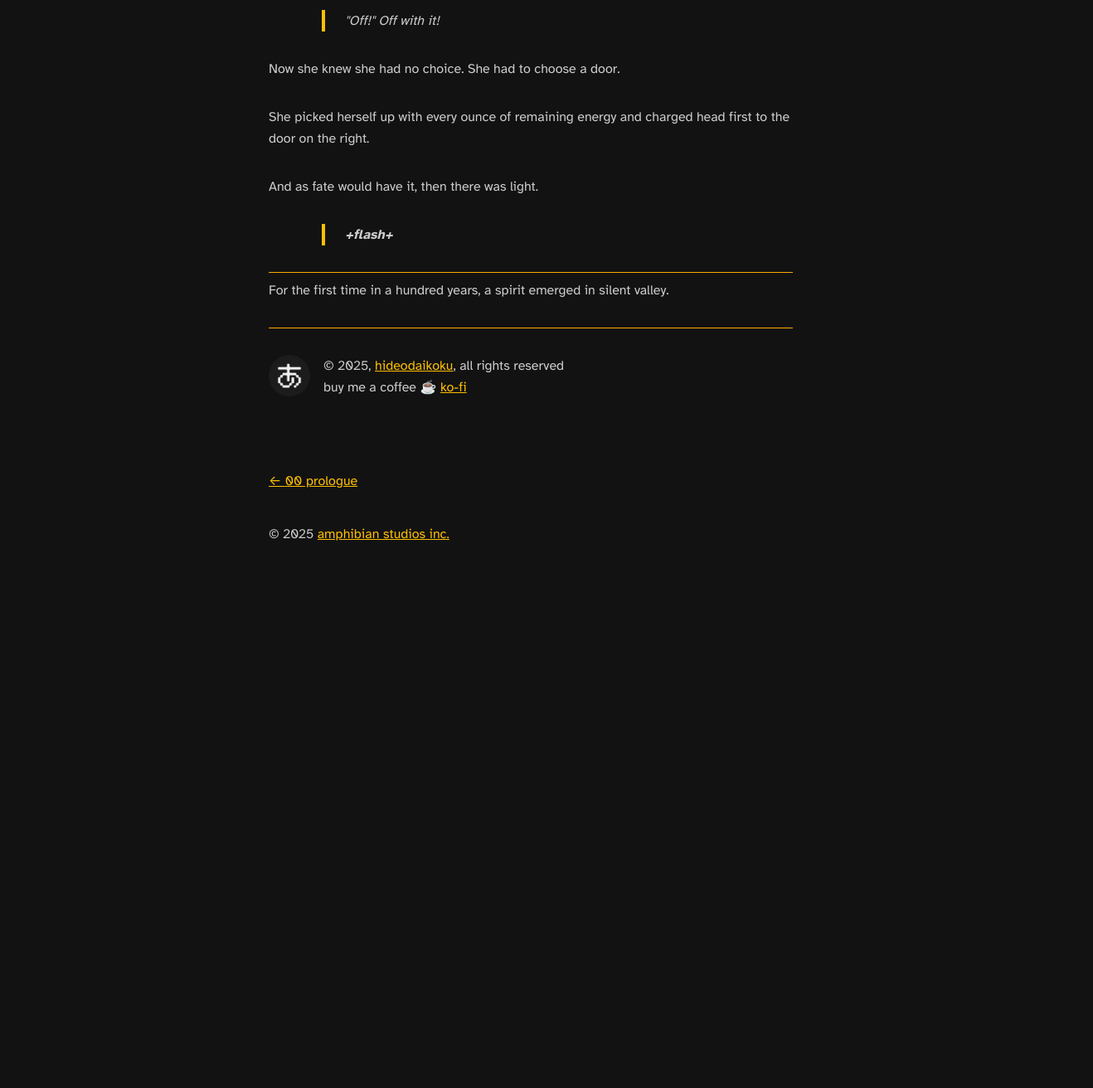
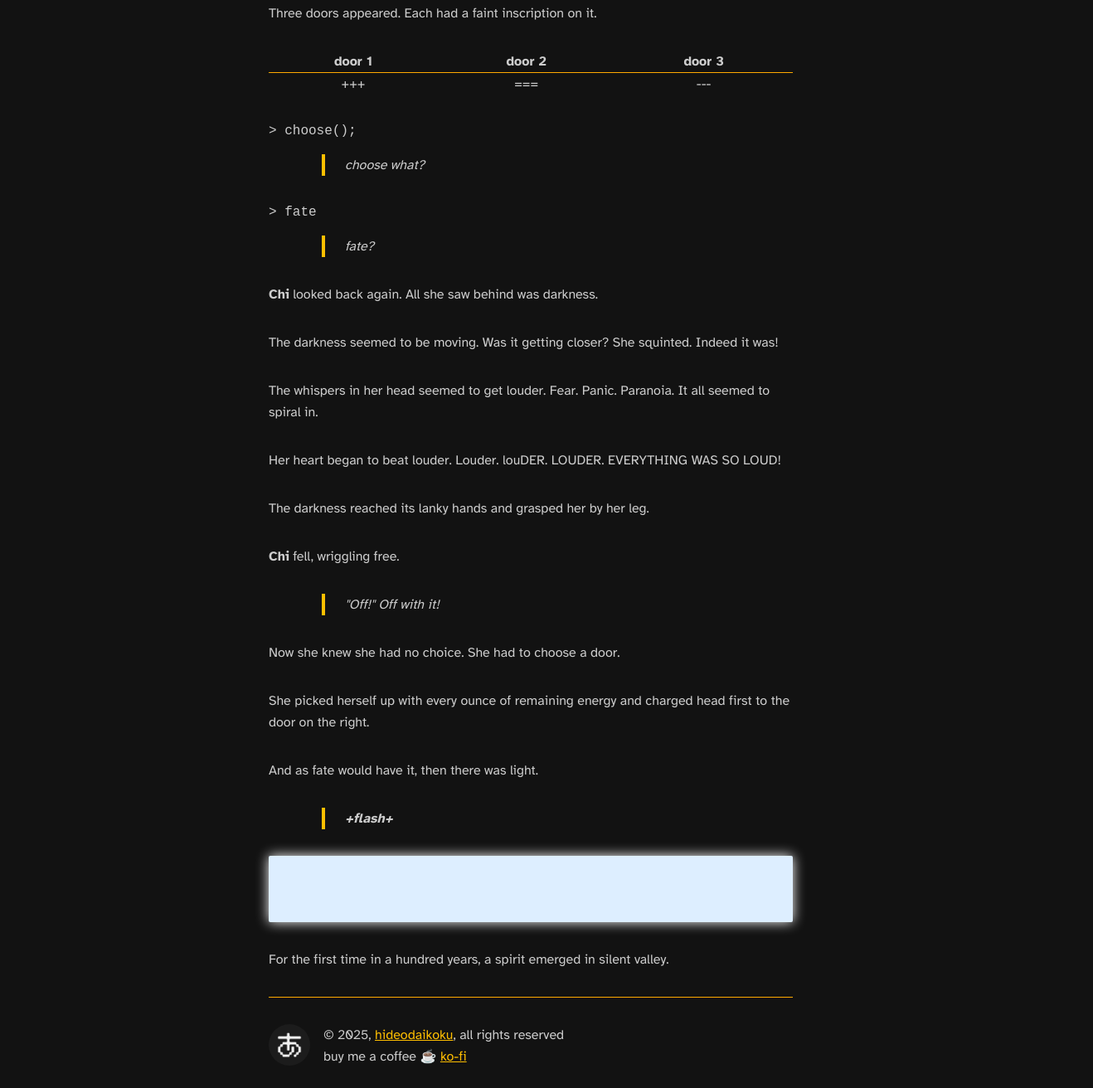
Before and after one commit to hideodaikoku/silent-valley, a Gatsby site: page /01-plunge/ in a window 1280 px wide. Shown: the part 6331-7643 px from the top of the page at 83% size, 1318 px wide, since content can reach past the window. Before the commit the page ends 7051 px from the top, so only its background shows below. Built offline with nearby package versions, Linux system fonts and the light colour scheme; Gatsby itself is replaced by a stand-in of ours; some packages are replaced by stand-ins of ours; code samples lack their colours.

Commit message:
update images

```diff
--- a/content/blog/01-plunge/index.md
+++ b/content/blog/01-plunge/index.md
@@ -174,6 +174,8 @@ it was a door.
 
 <br/>
 
+![grid](./grid.png)
+
 **Chi** appeared in a red room. A red room with red curtains and a black and white checkerboard floor and a single hanging light from above. In the center of the room was an old-fashioned device.
 
 The device had 9 buttons and a small digital screen on top with a round receptacle receiver.
@@ -234,6 +236,6 @@ And as fate would have it, then there was light.
 
 >**+flash+**
 
-<hr/>
+<div style="background: #ddeeff; border-radius: 2px; height: 5rem; box-shadow: 0px 0px 15px white; margin-bottom: 2rem"> </div>
 
 For the first time in a hundred years, a spirit emerged in silent valley.
```
Also changed, not shown: content/blog/01-plunge/grid.png (added).
